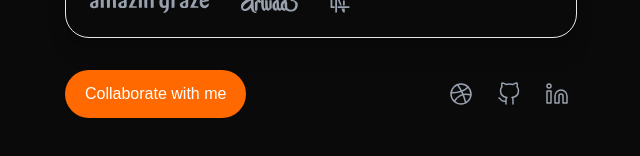
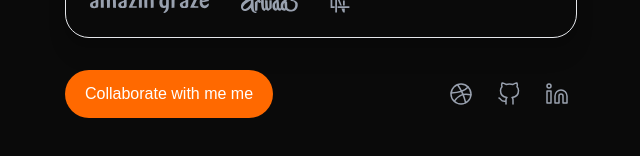
Before and after one commit to badrulhanif/personal-website, a Next.js app: page / in a window 1280 px wide. Shown: the part 964-1120 px from the top of the page, without its empty margins (319-959 px from the left). Built offline with nearby package versions, Linux system fonts and the light colour scheme.

Commit message:
fix button

```diff
--- a/app/page.tsx
+++ b/app/page.tsx
@@ -122,7 +122,7 @@ export default function Home() {
             onClick={handleMailTo}
             className="font-medium text-white hover:text-orange-500 px-5 py-3 w-full md:w-fit cursor-pointer rounded-full bg-orange-500 hover:bg-orange-200 "
           >
-            Collaborate with me
+            Collaborate with me me
           </button>
           <div className="flex flex-row gap-8 md:gap-2">
             <a
```
